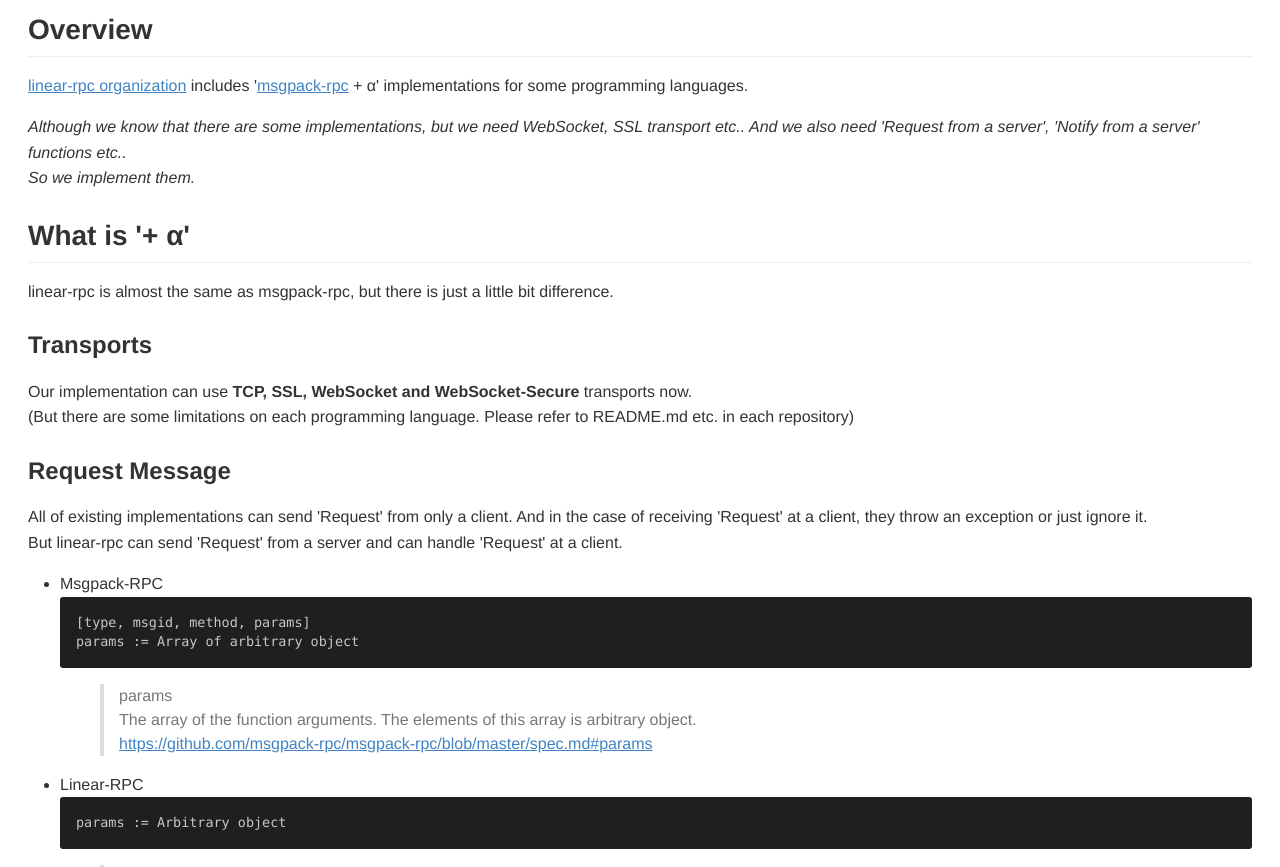
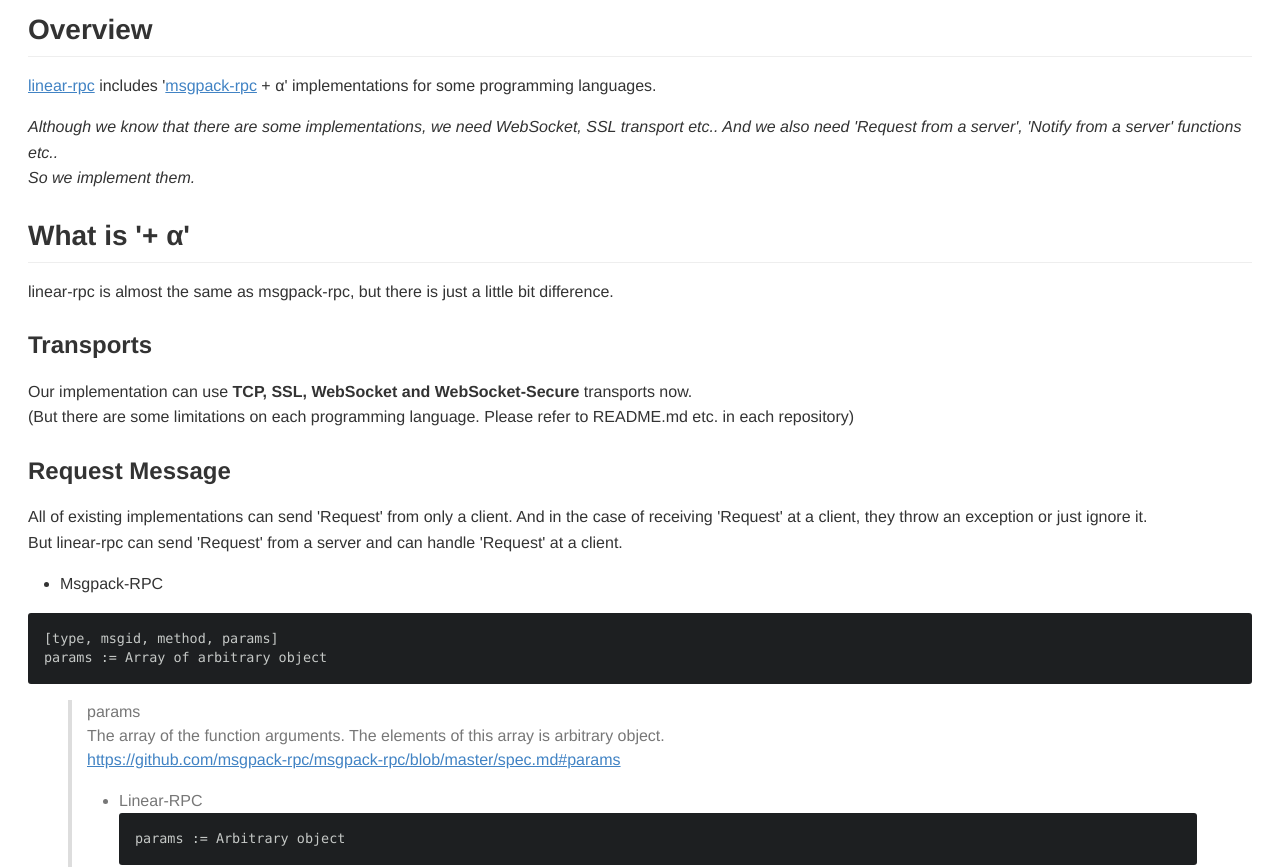
Before and after one commit to linear-rpc/linear-rpc.github.io, a plain HTML site: page index.html in a window 1280 px wide. Shown: the part 86-953 px from the top of the page. Drawn offline with Linux system fonts and the light colour scheme.

Commit message:
correction of English

```diff
--- a/index.html
+++ b/index.html
@@ -2,7 +2,7 @@
 <html>
   <head>
       <meta charset="utf-8" />
-      <title>index</title>
+      <title>Linear-RPC</title>
       <style>.markdown-preview, .markdown-preview[data-use-github-style] { font-family: 'Helvetica Neue', Helvetica, 'Segoe UI', Arial, freesans, sans-serif; font-size: 16px; line-height: 1.6; word-wrap: break-word; overflow: scroll; box-sizing: border-box; padding: 20px; background-color: rgb(255, 255, 255); }
 .markdown-preview > :first-child, .markdown-preview[data-use-github-style] > :first-child { margin-top: 0px !important; }
 .markdown-preview > :last-child, .markdown-preview[data-use-github-style] > :last-child { margin-bottom: 0px !important; }
@@ -384,11 +384,11 @@ pre.editor-colors .markdown .link .string.title,
   </head>
   <body class='markdown-preview'><h1 id="linear-rpc">Linear RPC</h1>
 <h2 id="overview">Overview</h2>
-<p><a href="https://github.com/linear-rpc">linear-rpc organization</a>
+<p><a href="https://github.com/linear-rpc">linear-rpc</a>
 includes
 &#39;<a href="https://github.com/msgpack-rpc/msgpack-rpc/blob/master/spec.md">msgpack-rpc</a>
 + α&#39; implementations for some programming languages.  </p>
-<p><em>Although we know that there are some implementations, but we need WebSocket, SSL transport etc.. And we also need &#39;Request from a server&#39;, &#39;Notify from a server&#39; functions etc..</em><br><em>So we implement them.</em></p>
+<p><em>Although we know that there are some implementations, we need WebSocket, SSL transport etc.. And we also need &#39;Request from a server&#39;, &#39;Notify from a server&#39; functions etc..</em><br><em>So we implement them.</em></p>
 <h2 id="what-is-">What is &#39;+ α&#39;</h2>
 <p>linear-rpc is almost the same as msgpack-rpc, but there is just a little bit difference.</p>
 <h3 id="transports">Transports</h3>
@@ -396,15 +396,14 @@ includes
 <h3 id="request-message">Request Message</h3>
 <p>All of existing implementations can send &#39;Request&#39; from only a client. And in the case of receiving &#39;Request&#39; at a client, they throw an exception or just ignore it.<br>But linear-rpc can send &#39;Request&#39; from a server and can handle &#39;Request&#39; at a client.</p>
 <ul>
-<li>Msgpack-RPC  <pre class="editor-colors lang-text"><div class="line"><span class="text plain"><span class="meta paragraph text"><span>[type,&nbsp;msgid,&nbsp;method,&nbsp;params]&nbsp;&nbsp;</span></span></span></div><div class="line"><span class="text plain"><span class="meta paragraph text"><span>params&nbsp;:=&nbsp;Array&nbsp;of&nbsp;arbitrary&nbsp;object</span></span></span></div></pre><blockquote>
+<li>Msgpack-RPC  </li>
+</ul>
+<pre class="editor-colors lang-text"><div class="line"><span class="text plain"><span class="meta paragraph text"><span>[type,&nbsp;msgid,&nbsp;method,&nbsp;params]&nbsp;&nbsp;</span></span></span></div><div class="line"><span class="text plain"><span class="meta paragraph text"><span>params&nbsp;:=&nbsp;Array&nbsp;of&nbsp;arbitrary&nbsp;object</span></span></span></div></pre><blockquote>
 <p>params<br>The array of the function arguments. The elements of this array is arbitrary object.<br><a href="https://github.com/msgpack-rpc/msgpack-rpc/blob/master/spec.md#params">https://github.com/msgpack-rpc/msgpack-rpc/blob/master/spec.md#params</a></p>
+<ul>
+<li>Linear-RPC<pre class="editor-colors lang-text"><div class="line"><span class="text plain"><span class="meta paragraph text"><span>params&nbsp;:=&nbsp;Arbitrary&nbsp;object</span></span></span></div></pre>params will be allowed without an array</li>
+</ul>
 </blockquote>
-</li>
-<li>Linear-RPC<pre class="editor-colors lang-text"><div class="line"><span class="text plain"><span class="meta paragraph text"><span>params&nbsp;:=&nbsp;Arbitrary&nbsp;object</span></span></span></div></pre><blockquote>
-<p>params will be allowed without an array</p>
-</blockquote>
-</li>
-</ul>
 <h3 id="response-message">Response Message</h3>
 <p>linear-rpc can send and receive &#39;Response&#39; on both a server and a client.</p>
 <ul>
@@ -426,13 +425,13 @@ includes
 </li>
 </ul>
 <h2 id="faq">FAQ</h2>
-<h3 id="so-few-tests-exist-">So few tests exist!</h3>
-<p>Sorry. We have some more test codes and do test with some real products, but they are so dirty and complicated.<br>We&#39;ll add simple tests that work with Open CI platform in the future.  </p>
+<h3 id="there-are-few-tests-">There are few tests!</h3>
+<p>Sorry. We have some more test codes and do test with some real products, but they are so dirty and complicated.<br>We&#39;ll add more tests that work with Open CI platform gradually.  </p>
 <h3 id="how-about-android-java-">How about android (java)?</h3>
 <p>We have created linear-java internal.<br>But we are using JNI like an implementation of linear-objc and android platform supports many cpu arch.<br>Since we can&#39;t support all of them (Even if we receive some issues or pull requests, we can&#39;t confirm it.), we do not publish. And we don&#39;t have a plan to create Java native now.</p>
 <h2 id="contributions">Contributions</h2>
 <p><strong>Please feel free to create issues or send pull requests</strong></p>
 <p><em>We&#39;d appreciate any issues and pull requests.</em><br><em>We may not be able to replay quickly, but we surely will.</em></p>
 <h2 id="thanks-to">Thanks to</h2>
-<p>Great thanks to all of the developers who contribute several open source softwares!</p></body>
+<p>Great thanks to all of the developers who contribute several open source software!</p></body>
 </html>
```
Also changed, not shown: 1 other file.
